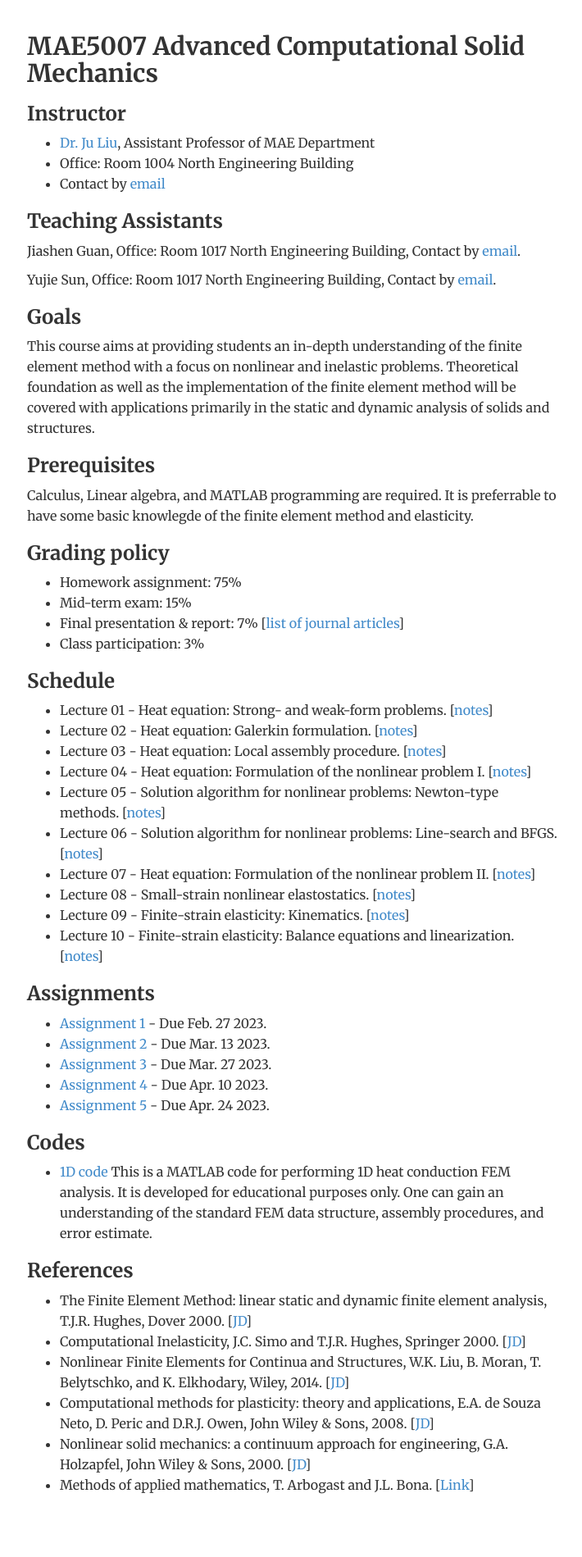
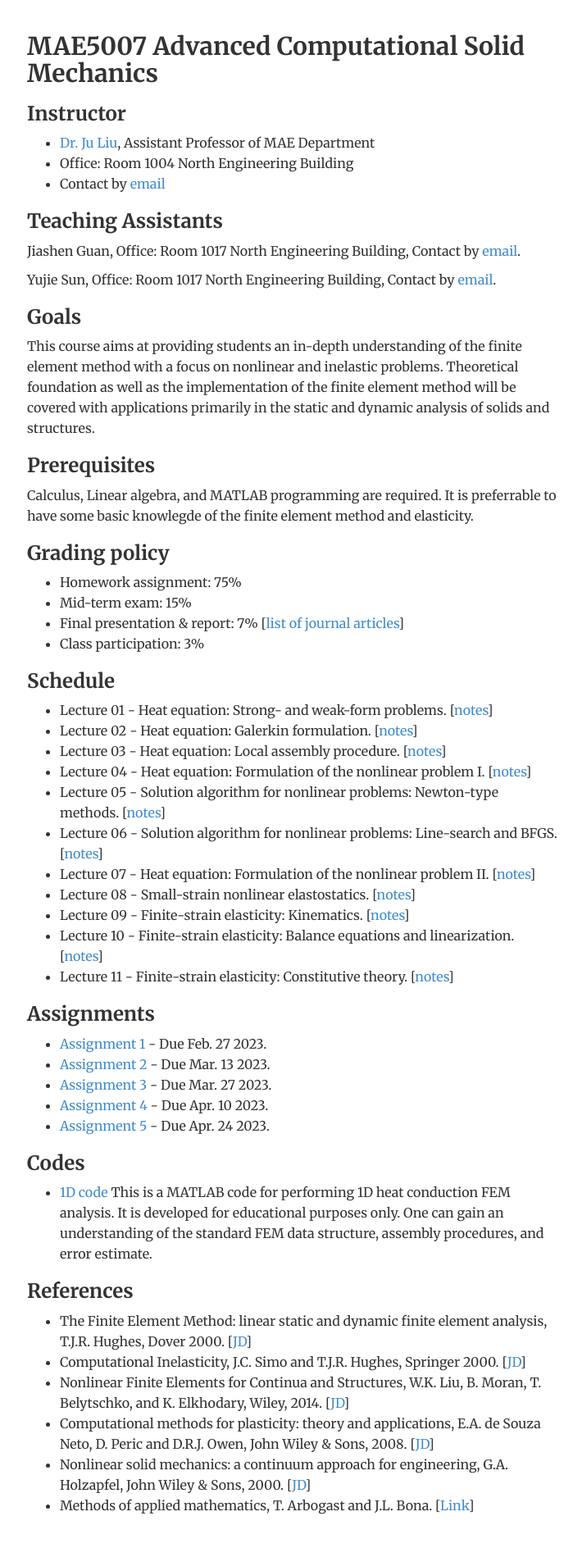
Before and after one commit to ju-liu/ju-liu.github.io, a Jekyll site: the page built from teaching/FEM-2023-Spring/index.html, in a window 1280 px wide. Shown: the whole page at 82% size, without its empty margins (283-993 px from the left). Built offline with Jekyll 4.4.1, drawn with Linux system fonts in a browser that asks for light colours; nearby versions of some CDN libraries; library files that are not in the unit come from our copies; before the commit the page ends 1874 px from its top, so only the background shows below that.

Commit message:
Update index.html

```diff
--- a/teaching/FEM-2023-Spring/index.html
+++ b/teaching/FEM-2023-Spring/index.html
@@ -46,6 +46,7 @@ description: Research of Dr. Ju Liu
   <li>Lecture 08 - Small-strain nonlinear elastostatics. [<a href="notes/Lecture-08.pdf">notes</a>]</li>
   <li>Lecture 09 - Finite-strain elasticity: Kinematics. [<a href="notes/Lecture-09.pdf">notes</a>]</li>
   <li>Lecture 10 - Finite-strain elasticity: Balance equations and linearization. [<a href="notes/Lecture-10.pdf">notes</a>]</li>
+  <li>Lecture 11 - Finite-strain elasticity: Constitutive theory. [<a href="notes/Lecture-11.pdf">notes</a>]</li>
 </ul>
 
 <h3>Assignments</h3>
```
